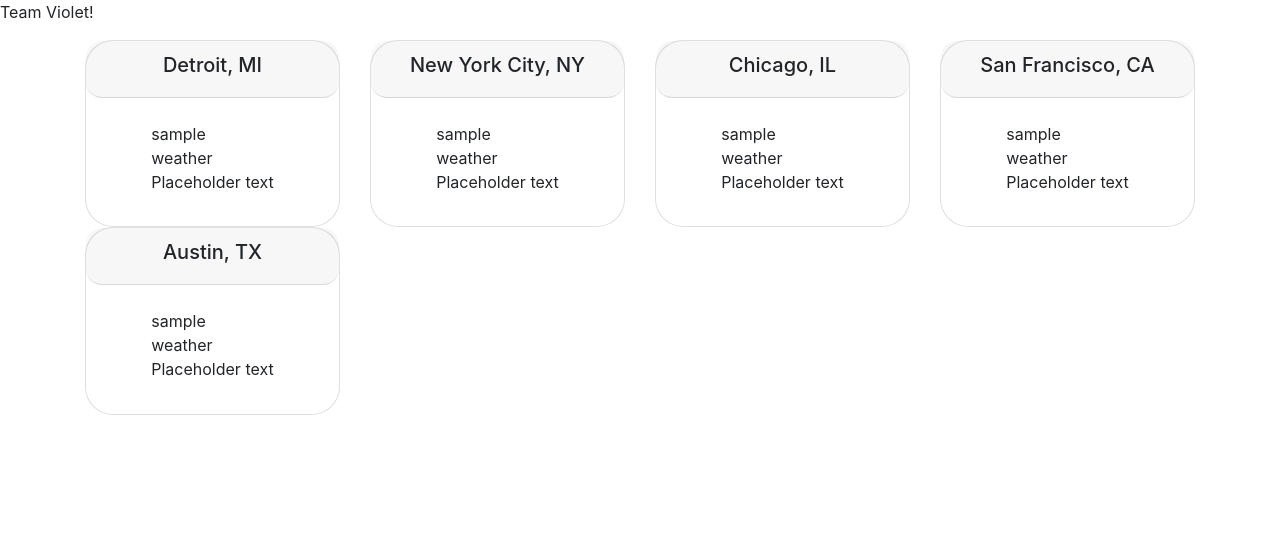
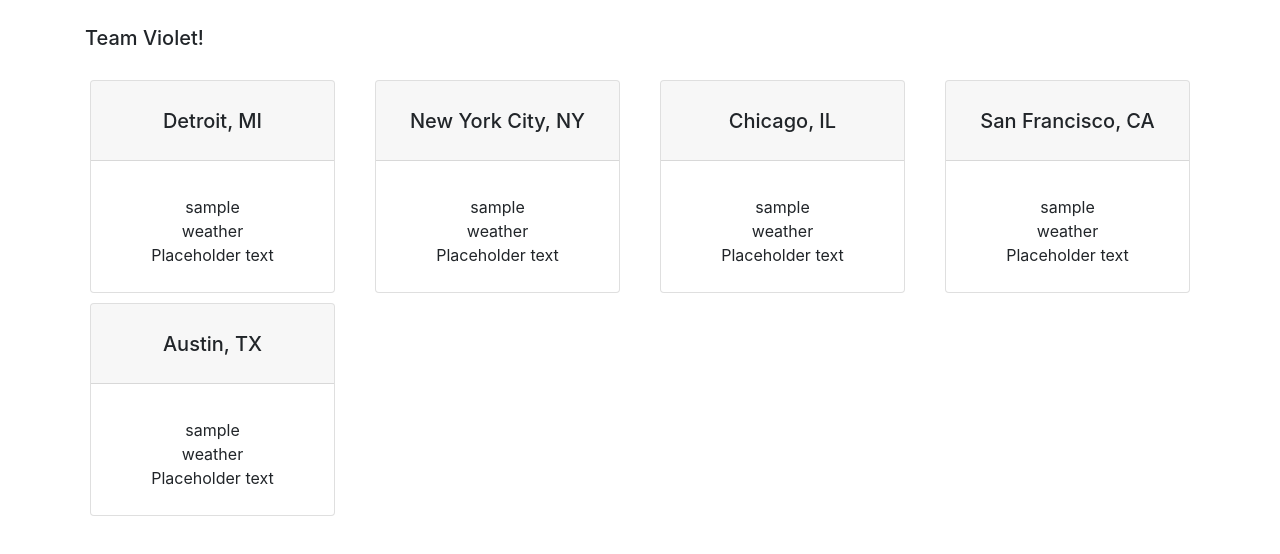
Before and after one commit to kristikuna/Angular-Weather-App, an Angular app: page / in a window 1280 px wide. Shown: the top 554 px of the page. Built offline with nearby package versions, Linux system fonts and the light colour scheme.

Commit message:
Clean up card styles and reposition navbar title

```diff
--- a/src/app/nav-bar/nav-bar.component.css
+++ b/src/app/nav-bar/nav-bar.component.css
@@ -0,0 +1,3 @@
+h5 {
+  margin: 2% auto;
+}
--- a/src/app/nav-bar/nav-bar.component.html
+++ b/src/app/nav-bar/nav-bar.component.html
@@ -1,3 +1,3 @@
-<p>
-Team Violet!
-</p>
+<h5 class="container">
+  Team Violet!
+</h5>
--- a/src/app/weather/weather-thumbnail.component.ts
+++ b/src/app/weather/weather-thumbnail.component.ts
@@ -4,39 +4,17 @@ import { Component, Input } from '@angular/core'
   selector: 'weather-thumbnail',
   template: `
    <div class="card">
-   <div class="card-header">
-    <h5>{{event.cityName}}, {{event.stateAB}}</h5></div>
-    <br />{{event.weatherIcon}}
-    <br />{{event.currentWeather}}
-    <br />{{event.summary}}
+    <div class="card-header">
+      <h5>{{event.cityName}}, {{event.stateAB}}</h5>
+    </div>
+    <div class="card-content">
+      <br />{{event.weatherIcon}}
+      <br />{{event.currentWeather}}
+      <br />{{event.summary}}
+    </div>
    </div>
   `,
-  styles: [`
-
-  .card-header{
-    width: 100%;
-    max-height: 20rem;
-    position: relative;
-    border-radius: 1rem;
-    z-index: 1;
-    justify-items: center;
-    text-alignment: center;
-  }
-  .card{
-    background-color: white;
-    height: 100%;
-    width: 100%;
-    border-radius: 1.75rem;
-    position: relative;
-    text-alignment: center;
-    display: grid;
-    grid-template-columns: 2fr;
-    grid-template-rows: 0.5fr 2.25fr;
-    justify-items: center;
-    /* cursor: pointer; */
-}
-
-  `]
+  styleUrls: ['./weather.component.css']
 })
 export class WeatherThumbnailComponent {
   @Input() event: any
--- a/src/app/weather/weather.component.css
+++ b/src/app/weather/weather.component.css
@@ -0,0 +1,23 @@
+.card {
+  background-color: white;
+  min-height: 10em;
+  position: relative;
+  text-align: center;
+  margin: 5px;
+}
+
+.card-header {
+  display: flex;
+  justify-content: center;
+  align-items: center;
+  width: 100%;
+  min-height: 5em;
+}
+
+.card-header h5 {
+  margin-bottom: 0px;
+}
+
+.card-content {
+  padding: 10px 10px 25px;
+}
--- a/src/app/weather/weather.component.ts
+++ b/src/app/weather/weather.component.ts
@@ -10,7 +10,6 @@ import { Component, OnInit } from '@angular/core';
       <weather-thumbnail [event]="event3" class="col-lg-3 col-md-4 col-sm-12"></weather-thumbnail>
       <weather-thumbnail [event]="event4" class="col-lg-3 col-md-4 col-sm-12"></weather-thumbnail>
       <weather-thumbnail [event]="event5" class="col-lg-3 col-md-4 col-sm-12"></weather-thumbnail>
-
     </div>
   </div>
   `,
```
